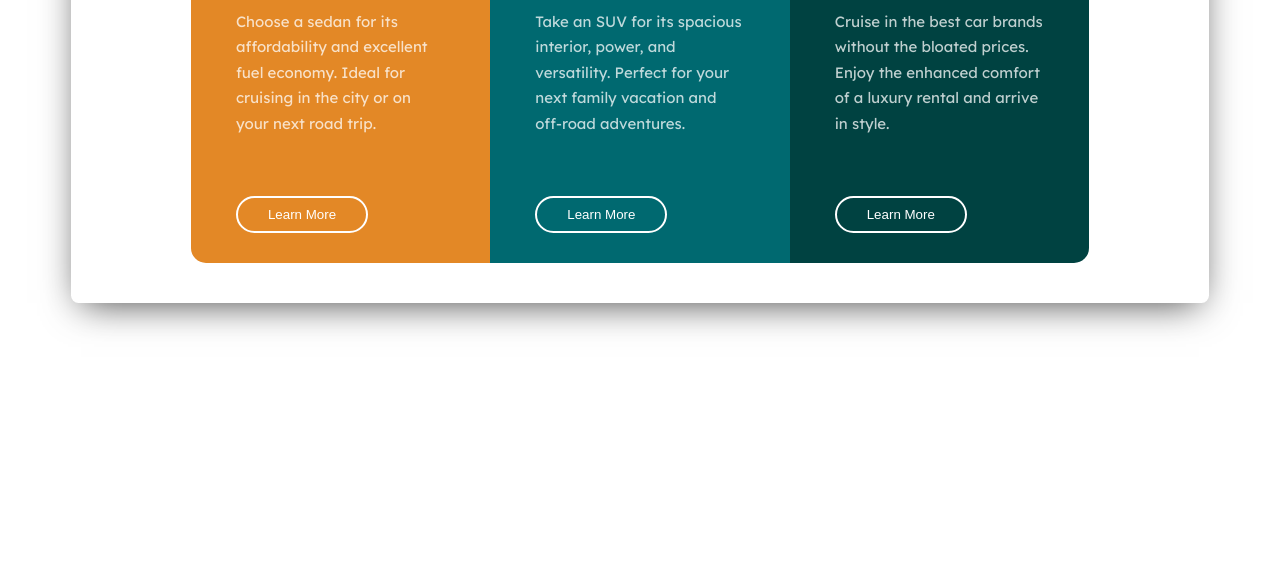
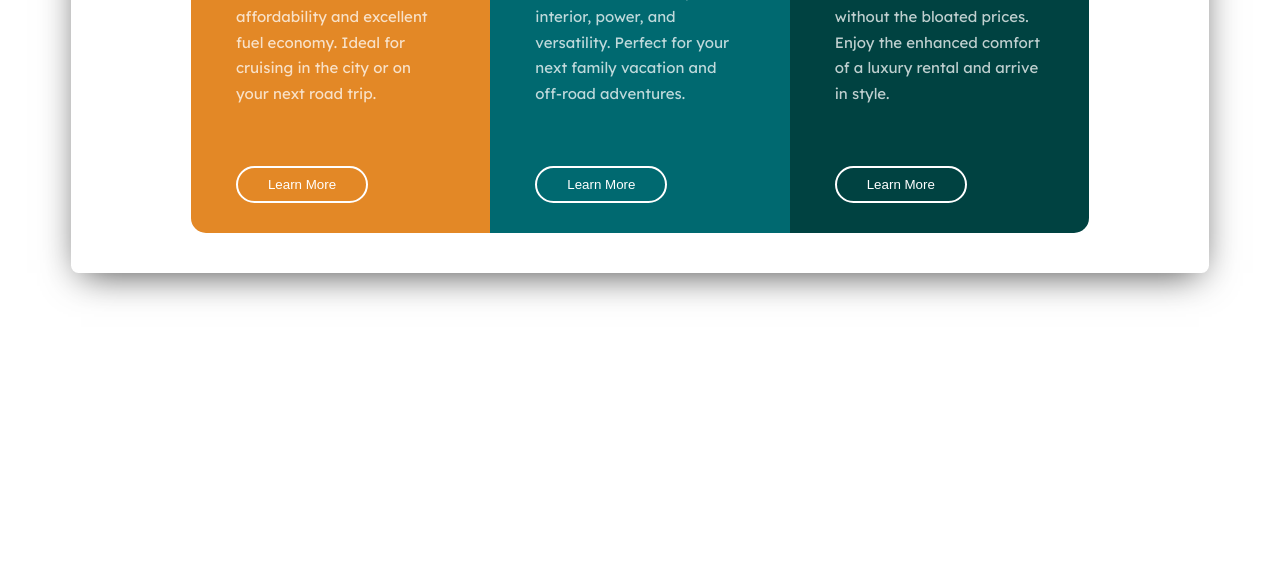
Before and after one commit to BostjanT/three-column-card, a plain HTML site: page index.html in a window 1280 px wide. Shown: the part 233-800 px from the top of the page. Drawn offline with Linux system fonts and the light colour scheme.

Commit message:
Update style.css

```diff
--- a/style.css
+++ b/style.css
@@ -25,7 +25,7 @@
 
 body,
 html {
-  margin-top: 1rem;
+  margin: 0 auto;
   display: flex;
   flex-direction: row;
   align-items: center;
```
